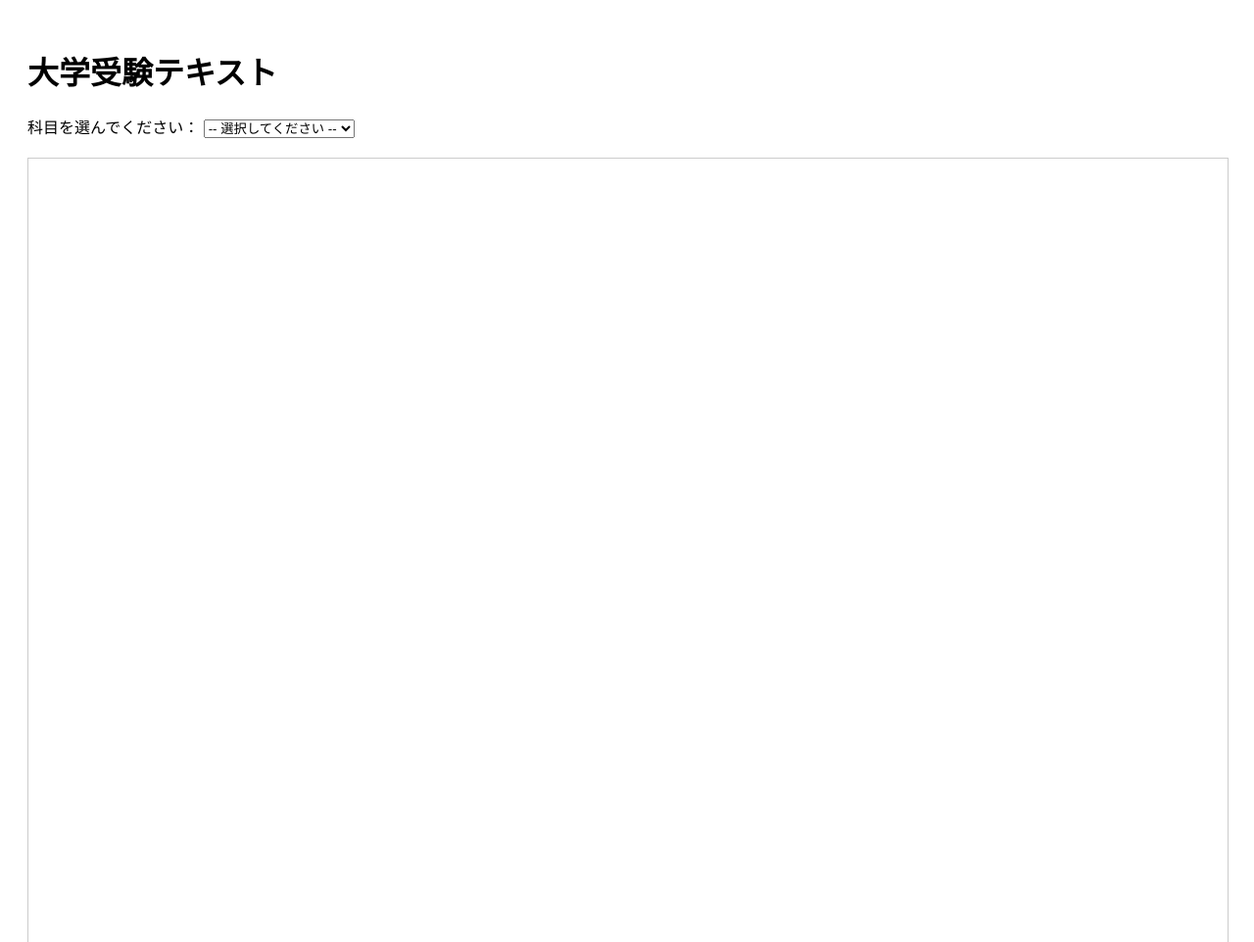
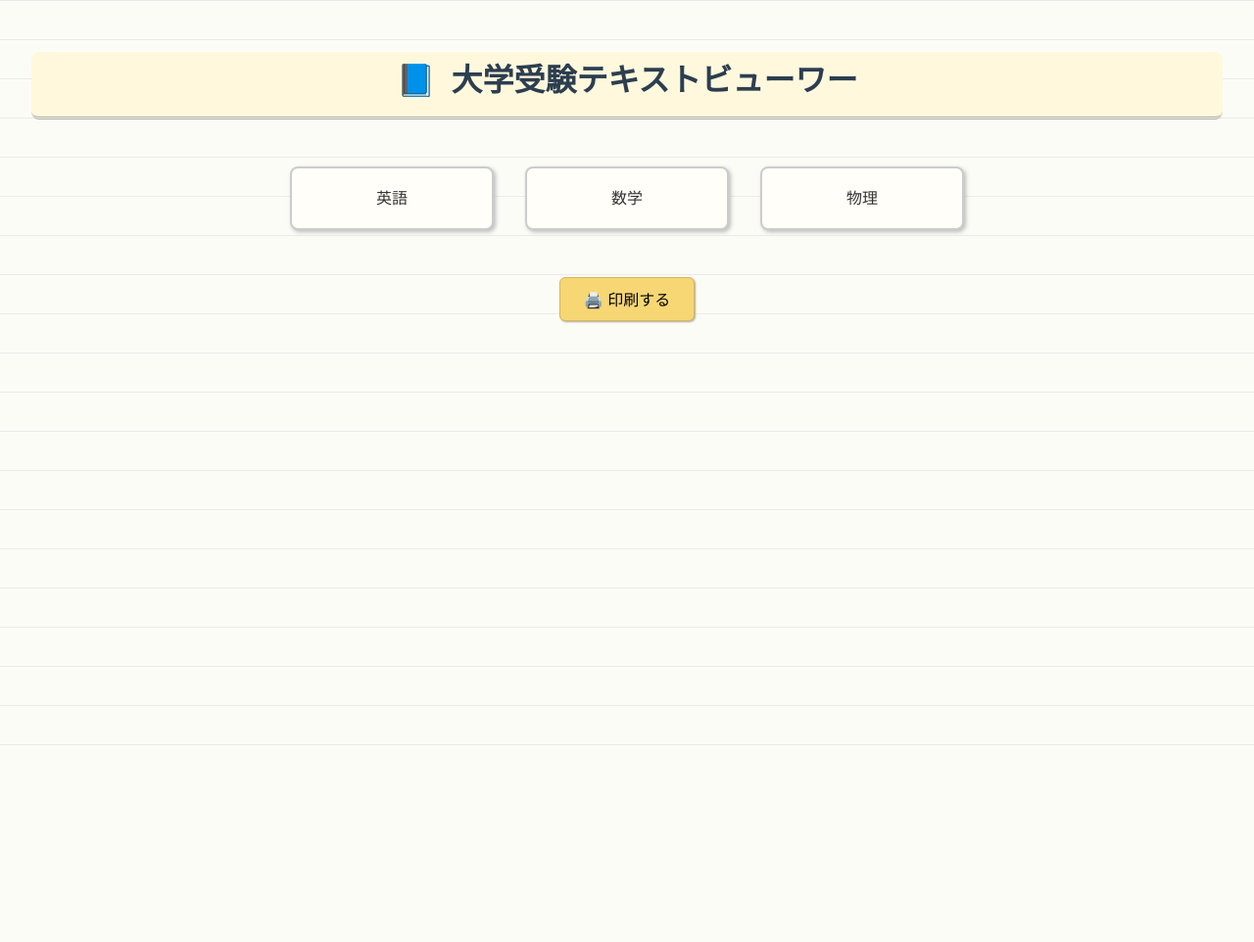
Before and after one commit to neo1023/University-Exams, a plain HTML site: page index.html in a window 1280 px wide. Shown: the top 962 px of the page at 98% size. After the commit the page ends 800 px from the top, so only its background shows below. Drawn offline with Linux system fonts and the light colour scheme.

Commit message:
Add files via upload

```diff
--- a/index.html
+++ b/index.html
@@ -3,42 +3,160 @@
 <html lang="ja">
 <head>
   <meta charset="UTF-8">
-  <title>受験テキストビューワー</title>
+  <title>大学受験テキストビューワー</title>
   <link rel="stylesheet" href="style.css">
+  <link href="https://fonts.googleapis.com/css2?family=Kosugi+Maru&display=swap" rel="stylesheet">
 </head>
 <body>
-  <h1>大学受験テキスト</h1>
+  <h1>📘 大学受験テキストビューワー</h1>
 
-  <label for="subject-select">科目を選んでください：</label>
-  <select id="subject-select" onchange="loadPDF()">
-    <option value="">-- 選択してください --</option>
-    <option value="pdfs/英語文法.pdf">英語 文法</option>
-    <option value="pdfs/英語長文.pdf">英語 長文</option>
-    <option value="pdfs/物理力学.pdf">物理 力学</option>
-    <option value="pdfs/物理電磁気.pdf">物理 電磁気</option>
-    <option value="pdfs/物理波動.pdf">物理  波動</option>
-    <option value="pdfs/物理原子.pdf">物理 原子</option>
-    <option value="pdfs/物理 総合演習.pdf">物理 総合演習</option>
-    <option value="pdfs/数学I.pdf">数学I</option>
-    <option value="pdfs/数学II.pdf">数学II</option>
-    <option value="pdfs/数学IIIC.pdf">数学IIIC</option>
-    <option value="pdfs/数学A.pdf">数学A</option>
-    <option value="pdfs/数学B.pdf">数学B</option>
-    <option value="pdfs/数学演習.pdf">数学 演習</option>
-  </select>
-
-  <div id="pdf-viewer" style="margin-top: 20px;">
-    <iframe id="pdf-frame" src="" width="100%" height="800px" style="border:1px solid #ccc;"></iframe>
-  </div>
-
+  <div id="card-container"></div>
+  <div id="toc" style="display: none;"></div>
+  <iframe id="pdf-frame" src="" width="100%" height="800px" style="display:none; border:1px solid #ccc; border-radius: 8px;"></iframe>
   <button onclick="window.print()">🖨️ 印刷する</button>
 
   <script>
-    function loadPDF() {
-      const select = document.getElementById("subject-select");
-      const frame = document.getElementById("pdf-frame");
-      frame.src = select.value;
+    const data = {
+      英語: {
+        grammer: {
+          "文構造と文型": "pdfs/文型.pdf",
+          "時制": "pdfs/dummy.pdf",
+          "助動詞": "pdfs/dummy.pdf",
+          "受動態": "pdfs/dummy.pdf",
+          "不定詞": "pdfs/dummy.pdf",
+          "動名詞": "pdfs/dummy.pdf",
+          "分詞": "pdfs/dummy.pdf",
+          "関係詞": "pdfs/dummy.pdf",
+          "仮定法": "pdfs/dummy.pdf",
+          "比較": "pdfs/dummy.pdf",
+          "前置詞": "pdfs/dummy.pdf",
+          "接続詞": "pdfs/dummy.pdf",
+          "強調・倒置": "pdfs/dummy.pdf",
+          "語法・構文": "pdfs/dummy.pdf"
+        },
+        reading: {
+          "長文読解": "pdfs/dummy.pdf"
+        }
+      },
+      数学: {
+        数学I: {
+          "数と式": "pdfs/dummy.pdf",
+          "図形と計量": "pdfs/dummy.pdf",
+          "二次関数": "pdfs/dummy.pdf",
+          "データの分析": "pdfs/dummy.pdf"
+        },
+        数学A: {
+          "場合の数と確率": "pdfs/dummy.pdf",
+          "図形の性質": "pdfs/dummy.pdf",
+          "整数の性質": "pdfs/dummy.pdf"
+        },
+        数学II: {
+          "式と証明": "pdfs/dummy.pdf",
+          "図形と方程式": "pdfs/dummy.pdf",
+          "指数・対数": "pdfs/dummy.pdf",
+          "三角関数": "pdfs/dummy.pdf",
+          "微積": "pdfs/dummy.pdf"
+        },
+        数学B: {
+          "数列": "pdfs/dummy.pdf",
+          "確率統計": "pdfs/dummy.pdf"
+        },
+        数学C: {
+          "複素数平面": "pdfs/dummy.pdf",
+          "ベクトル": "pdfs/dummy.pdf"
+        },
+        数学III: {
+          "極限": "pdfs/dummy.pdf",
+          "微分法": "pdfs/dummy.pdf",
+          "積分法": "pdfs/dummy.pdf"
+        }
+      },
+      物理: {
+        力学: {
+          "速度と加速度": "pdfs/dummy.pdf",
+          "運動の法則": "pdfs/dummy.pdf",
+          "エネルギーと仕事": "pdfs/dummy.pdf",
+          "運動量と衝突": "pdfs/dummy.pdf",
+          "円運動と万有引力": "pdfs/dummy.pdf"
+        },
+        波動: {
+          "波の性質": "pdfs/dummy.pdf",
+          "音の性質": "pdfs/dummy.pdf",
+          "光の性質": "pdfs/dummy.pdf"
+        },
+        熱: {
+          "熱の性質": "pdfs/dummy.pdf",
+          "熱力学": "pdfs/dummy.pdf"
+        },
+        電磁気: {
+          "電場・電位": "pdfs/dummy.pdf",
+          "電流と磁場": "pdfs/dummy.pdf",
+          "電磁誘導": "pdfs/dummy.pdf"
+        },
+        原子: {
+          "電子": "pdfs/dummy.pdf",
+          "放射線と核反応": "pdfs/dummy.pdf"
+        }
+      }
+    };
+
+    const container = document.getElementById("card-container");
+    const toc = document.getElementById("toc");
+    const frame = document.getElementById("pdf-frame");
+
+    let currentSubject = null;
+    let currentChapter = null;
+
+    function createCards(items, clickHandler) {
+      container.innerHTML = '';
+      toc.style.display = "none";
+      frame.style.display = "none";
+      frame.src = "";
+
+      Object.entries(items).forEach(([label, value]) => {
+        const card = document.createElement("div");
+        card.className = "card";
+        card.textContent = label;
+        card.onclick = () => clickHandler(label, value);
+        container.appendChild(card);
+      });
     }
+
+    function showSubjects() {
+      currentSubject = null;
+      currentChapter = null;
+      createCards(data, (subject, chapters) => {
+        currentSubject = subject;
+        showChapters(chapters);
+      });
+    }
+
+    function showChapters(chapters) {
+      currentChapter = null;
+      createCards(chapters, (chapter, units) => {
+        currentChapter = chapter;
+        showUnits(units);
+        showToc(currentSubject, currentChapter);
+      });
+    }
+
+    function showUnits(units) {
+      createCards(units, (unit, pdf) => {
+        toc.style.display = "none";
+        frame.src = pdf;
+        frame.style.display = "block";
+      });
+    }
+
+    function showToc(subject, chapter) {
+      toc.style.display = "block";
+      toc.innerHTML = `<h2>📖 ${subject} - ${chapter} 目次</h2><ul>` +
+        Object.keys(data[subject][chapter]).map(u => `<li>✏️ ${u}</li>`).join("") +
+        `</ul>`;
+    }
+
+    // 初期表示：科目カード
+    showSubjects();
   </script>
 </body>
 </html>
--- a/style.css
+++ b/style.css
@@ -1,13 +1,97 @@
 
 body {
-  font-family: sans-serif;
-  padding: 20px;
+  font-family: 'Kosugi Maru', 'Yu Gothic', sans-serif;
+  background-color: #fcfcf7;
+  background-image: linear-gradient(to bottom, #eaeaea 1px, transparent 1px);
+  background-size: 100% 40px;
+  margin: 0;
+  padding: 2rem;
+  color: #333;
+  line-height: 1.8;
+}
+
+h1 {
+  text-align: center;
+  font-size: 2rem;
+  margin-bottom: 2rem;
+  border-bottom: 3px double #aaa;
+  padding-bottom: 0.5rem;
+  color: #2c3e50;
+  background-color: #fff8dc;
+  border-radius: 8px;
+}
+
+.card {
+  display: inline-block;
+  background-color: #fffef8;
+  border: 2px solid #ccc;
+  border-radius: 8px;
+  padding: 1rem 2rem;
+  margin: 1rem;
+  cursor: pointer;
+  box-shadow: 2px 2px 4px #bbb;
+  transition: transform 0.2s ease;
+  text-align: center;
+  min-width: 140px;
+}
+
+.card:hover {
+  background-color: #fff4c2;
+  transform: scale(1.05);
+}
+
+#card-container {
+  text-align: center;
+}
+
+#toc {
+  background-color: #fffef8;
+  border: 2px dotted #ccc;
+  padding: 1rem;
+  margin: 1.5rem auto;
+  width: 90%;
+  max-width: 800px;
+  border-radius: 8px;
+  box-shadow: 2px 2px 4px #ddd;
+}
+
+#toc h2 {
+  font-size: 1.2rem;
+  margin-bottom: 0.5rem;
+  color: #444;
+}
+
+#toc ul {
+  list-style: none;
+  padding-left: 1rem;
+}
+
+#toc li::before {
+  content: "✏️ ";
+  margin-right: 0.5rem;
+}
+
+button {
+  display: block;
+  margin: 2rem auto;
+  padding: 0.6rem 1.5rem;
+  font-size: 1rem;
+  background-color: #f7d774;
+  border: 1px solid #d6b656;
+  border-radius: 6px;
+  cursor: pointer;
+  box-shadow: 1px 1px 2px #aaa;
+}
+
+button:hover {
+  background-color: #ffe08a;
 }
 
 @media print {
-  button, select, label, h1 {
+  button, h1, .card, #toc {
     display: none;
   }
+
   iframe {
     height: 100vh;
     border: none;
```
Also changed, not shown: 1 other file.
